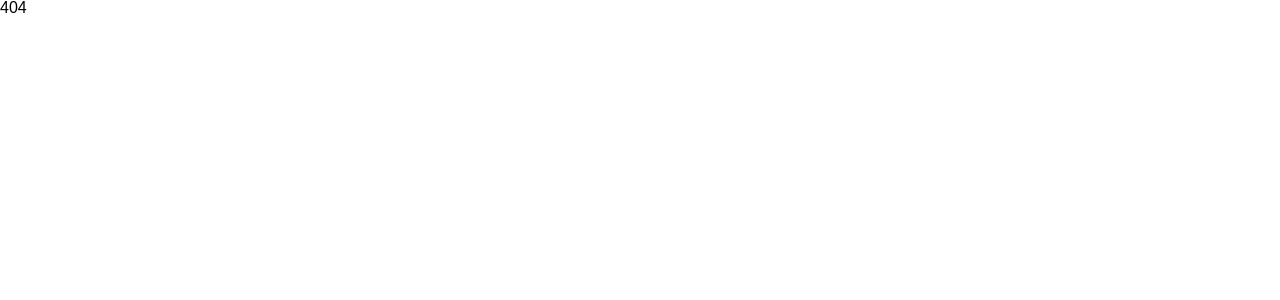
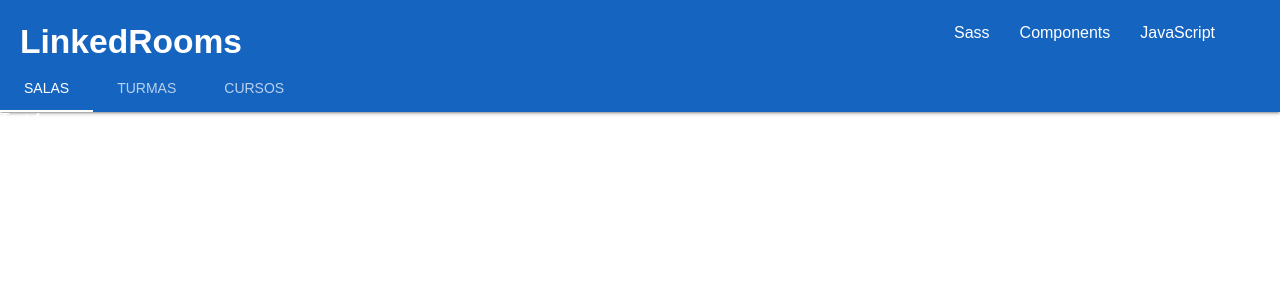
Before and after one commit to Victorlimah/ESA-2022.1---LinkedRooms, a React (Create React App) app in the folder linkedrooms-front/: page /dashboard in a window 1280 px wide. Shown: the top 300 px of the page. Built offline with nearby package versions, Linux system fonts and the light colour scheme.

Commit message:
feat: implements project header

```diff
--- a/linkedrooms-front/package.json
+++ b/linkedrooms-front/package.json
@@ -4,10 +4,12 @@
   "private": true,
   "dependencies": {
     "axios": "^1.1.3",
+    "materialize-css": "^1.0.0-rc.2",
     "react": "^17.0.2",
     "react-dom": "^17.0.2",
     "react-router-dom": "^6.4.2",
     "react-scripts": "^4.0.3",
+    "styled-components": "^5.3.6",
     "sweetalert2": "^11.6.2"
   },
   "scripts": {
--- a/linkedrooms-front/public/index.html
+++ b/linkedrooms-front/public/index.html
@@ -4,9 +4,19 @@
     <meta charset="utf-8" />
     <meta name="viewport" content="width=device-width, initial-scale=1" />
     <title>LinkedRooms</title>
+
+    <link
+      href="https://fonts.googleapis.com/icon?family=Material+Icons"
+      rel="stylesheet"
+    />
+    <link
+      rel="stylesheet"
+      href="https://cdnjs.cloudflare.com/ajax/libs/materialize/1.0.0-rc.2/css/materialize.min.css"
+    />
   </head>
   <body>
     <noscript>You need to enable JavaScript to run this app.</noscript>
     <div class="root"></div>
   </body>
+  <script src="https://cdnjs.cloudflare.com/ajax/libs/materialize/1.0.0/js/materialize.min.js"></script>
 </html>
--- /dev/null
+++ b/linkedrooms-front/src/pages/dashboard/index.jsx
@@ -0,0 +1,75 @@
+import * as S from "./styles";
+
+import { useEffect, useState } from "react";
+
+import M from "materialize-css";
+
+export default function Dashboard() {
+  const [tabs, setTabs] = useState(null);
+
+  useEffect(() => {
+    setTabs(M.Tabs.init(document.querySelector(".tabs")));
+  }, []);
+
+  return (
+    <S.Container>
+      <nav className="nav-extended">
+        <div className="nav-wrapper">
+          <a href="#" className="brand-logo" id="logo">
+            LinkedRooms
+          </a>
+          <a href="#" data-target="mobile-demo" className="sidenav-trigger">
+            <i className="material-icons">menu</i>
+          </a>
+          <ul id="nav-mobile" className="right hide-on-med-and-down">
+            <li>
+              <a href="sass.html">Sass</a>
+            </li>
+            <li>
+              <a href="badges.html">Components</a>
+            </li>
+            <li>
+              <a href="collapsible.html">JavaScript</a>
+            </li>
+          </ul>
+        </div>
+        <div className="nav-content">
+          <ul className="tabs tabs-transparent">
+            <li className="tab">
+              <a href="#test1">Salas</a>
+            </li>
+            <li className="tab">
+              <a href="#test2">Turmas</a>
+            </li>
+
+            <li className="tab">
+              <a href="#test4">Cursos</a>
+            </li>
+          </ul>
+        </div>
+      </nav>
+
+      <ul className="sidenav" id="mobile-demo">
+        <li>
+          <a href="sass.html">Sass</a>
+        </li>
+        <li>
+          <a href="badges.html">Components</a>
+        </li>
+        <li>
+          <a href="collapsible.html">JavaScript</a>
+        </li>
+      </ul>
+
+      <div id="test1" className="col s12">
+        Test 1
+      </div>
+      <div id="test2" className="col s12">
+        Test 2
+      </div>
+      <div id="test4" className="col s12">
+        Test 4
+      </div>
+    </S.Container>
+  );
+}
--- /dev/null
+++ b/linkedrooms-front/src/pages/dashboard/styles.js
@@ -0,0 +1,24 @@
+import styled from "styled-components";
+
+export const Container = styled.nav`
+  display: flex;
+  flex-direction: column;
+
+  #logo{
+    margin-left: 20px;
+    font-weight: bold;
+  }
+
+  .nav-extended {
+    background-color: #1565c0 !important;
+  }
+
+  .nav-wrapper {
+      padding-top: 25px;
+      margin-right: 50px;
+  }
+
+  .collapsible{
+    color: #000;
+  }
+`;
--- a/linkedrooms-front/src/routes/index.jsx
+++ b/linkedrooms-front/src/routes/index.jsx
@@ -3,6 +3,8 @@ import { BrowserRouter, Routes, Route } from "react-router-dom";
 import { AppProvider } from "../providers/AppContext";
 
 // import PrivateRoute from "./../services/Private";
+
+import Dashboard from "../pages/dashboard";
 
 export default function Router() {
   return (
@@ -10,6 +12,7 @@ export default function Router() {
       <AppProvider>
         <Routes>
           <Route path="/" element={<h1>Olá mundo</h1>} />
+          <Route path="/dashboard" element={<Dashboard />} />
           <Route path="*" element={<h1>404</h1>} />
         </Routes>
       </AppProvider>
```
Also changed, not shown: 1 other file (tests, documents, lock files or other folders).
